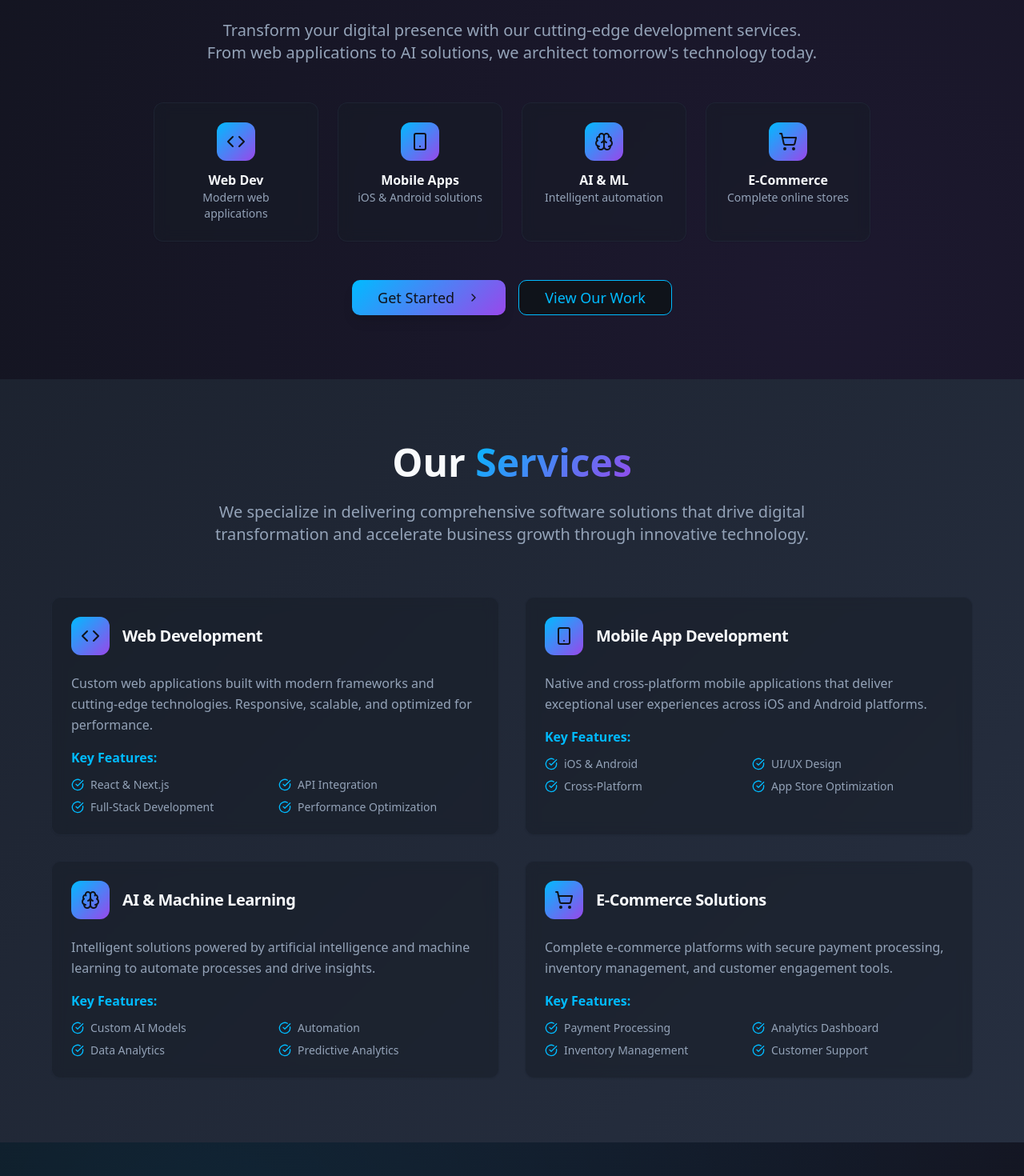
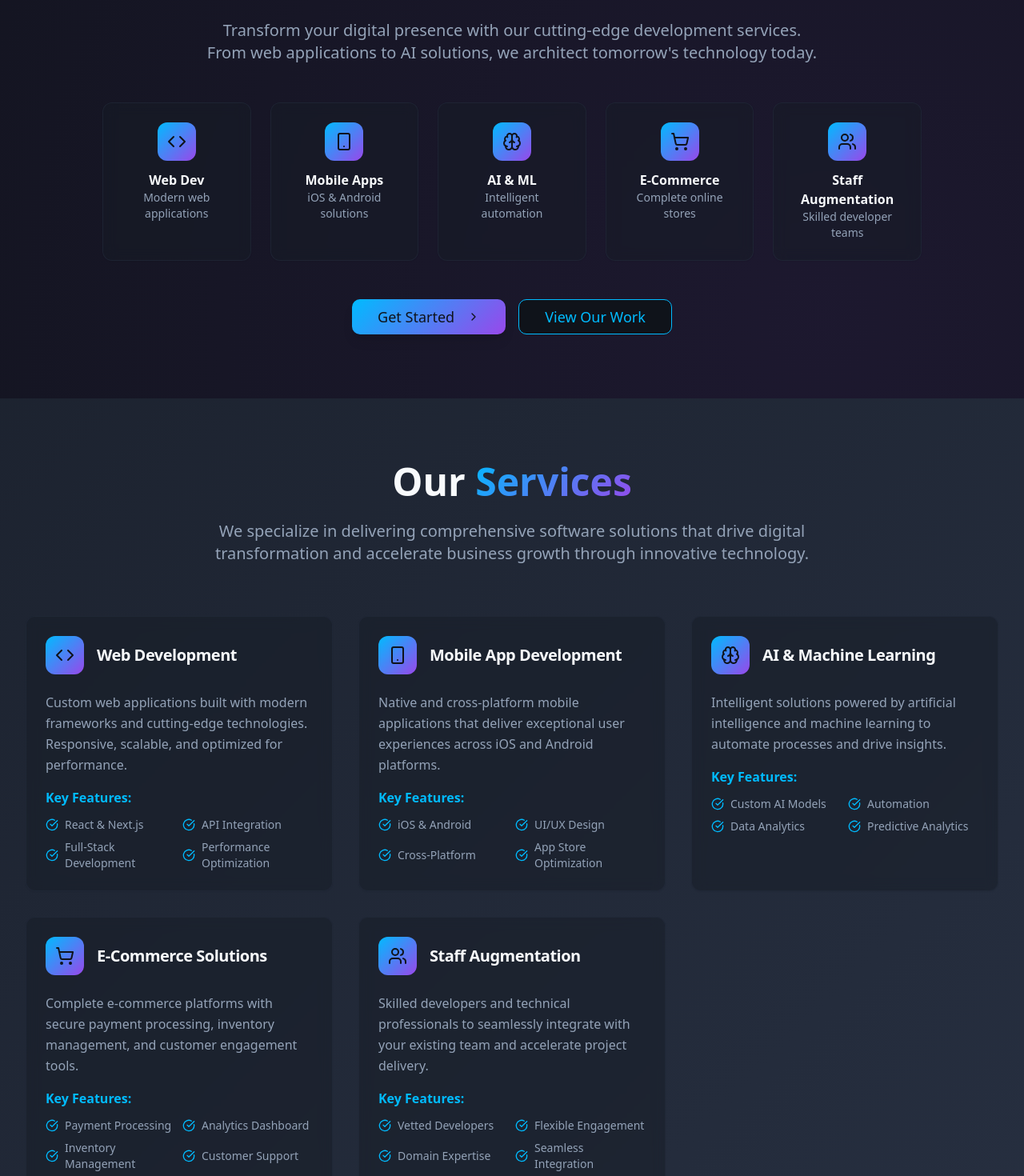
Before and after one commit to Taharehmann/nevxora-website, a React (Vite) app: page / in a window 1280 px wide. Shown: the part 440-1910 px from the top of the page at 80% size. Built offline with nearby package versions, Linux system fonts and the light colour scheme.

Commit message:
Add Staff Augmentation service
Add a new service called "Staff Augmentation" to the website.

```diff
--- a/src/components/Footer.tsx
+++ b/src/components/Footer.tsx
@@ -8,7 +8,8 @@ const Footer = () => {
     "Web Development",
     "Mobile App Development",
     "AI & Machine Learning",
-    "E-Commerce Solutions"
+    "E-Commerce Solutions",
+    "Staff Augmentation"
   ];
 
   const scrollToSection = (sectionId: string) => {
--- a/src/components/HeroSection.tsx
+++ b/src/components/HeroSection.tsx
@@ -1,4 +1,4 @@
-import { Code, Smartphone, Brain, ShoppingCart, ChevronRight } from "lucide-react";
+import { Code, Smartphone, Brain, ShoppingCart, Users, ChevronRight } from "lucide-react";
 import { Button } from "@/components/ui/button";
 import { Card } from "@/components/ui/card";
 
@@ -23,6 +23,11 @@ const HeroSection = () => {
       icon: ShoppingCart,
       title: "E-Commerce",
       description: "Complete online stores"
+    },
+    {
+      icon: Users,
+      title: "Staff Augmentation",
+      description: "Skilled developer teams"
     }
   ];
 
@@ -62,7 +67,7 @@ const HeroSection = () => {
           </div>
 
           {/* Service Icons */}
-          <div className="grid grid-cols-2 md:grid-cols-4 gap-6 mb-12 max-w-4xl mx-auto">
+          <div className="grid grid-cols-2 md:grid-cols-5 gap-6 mb-12 max-w-5xl mx-auto">
             {services.map((service, index) => (
               <Card key={index} className="p-6 bg-card/50 backdrop-blur border-border/50 hover:bg-card/80 transition-all duration-300 hover:shadow-glow">
                 <div className="flex flex-col items-center text-center space-y-3">
--- a/src/components/ServicesSection.tsx
+++ b/src/components/ServicesSection.tsx
@@ -1,4 +1,4 @@
-import { Code, Smartphone, Brain, ShoppingCart, CheckCircle } from "lucide-react";
+import { Code, Smartphone, Brain, ShoppingCart, Users, CheckCircle } from "lucide-react";
 import { Card, CardContent, CardHeader, CardTitle } from "@/components/ui/card";
 
 const ServicesSection = () => {
@@ -46,6 +46,17 @@ const ServicesSection = () => {
         "Inventory Management",
         "Customer Support"
       ]
+    },
+    {
+      icon: Users,
+      title: "Staff Augmentation",
+      description: "Skilled developers and technical professionals to seamlessly integrate with your existing team and accelerate project delivery.",
+      features: [
+        "Vetted Developers",
+        "Flexible Engagement",
+        "Domain Expertise",
+        "Seamless Integration"
+      ]
     }
   ];
 
@@ -64,7 +75,7 @@ const ServicesSection = () => {
         </div>
 
         {/* Services Grid */}
-        <div className="grid md:grid-cols-2 gap-8 max-w-6xl mx-auto">
+        <div className="grid md:grid-cols-2 lg:grid-cols-3 gap-8 max-w-7xl mx-auto">
           {services.map((service, index) => (
             <Card
               key={index}
```
